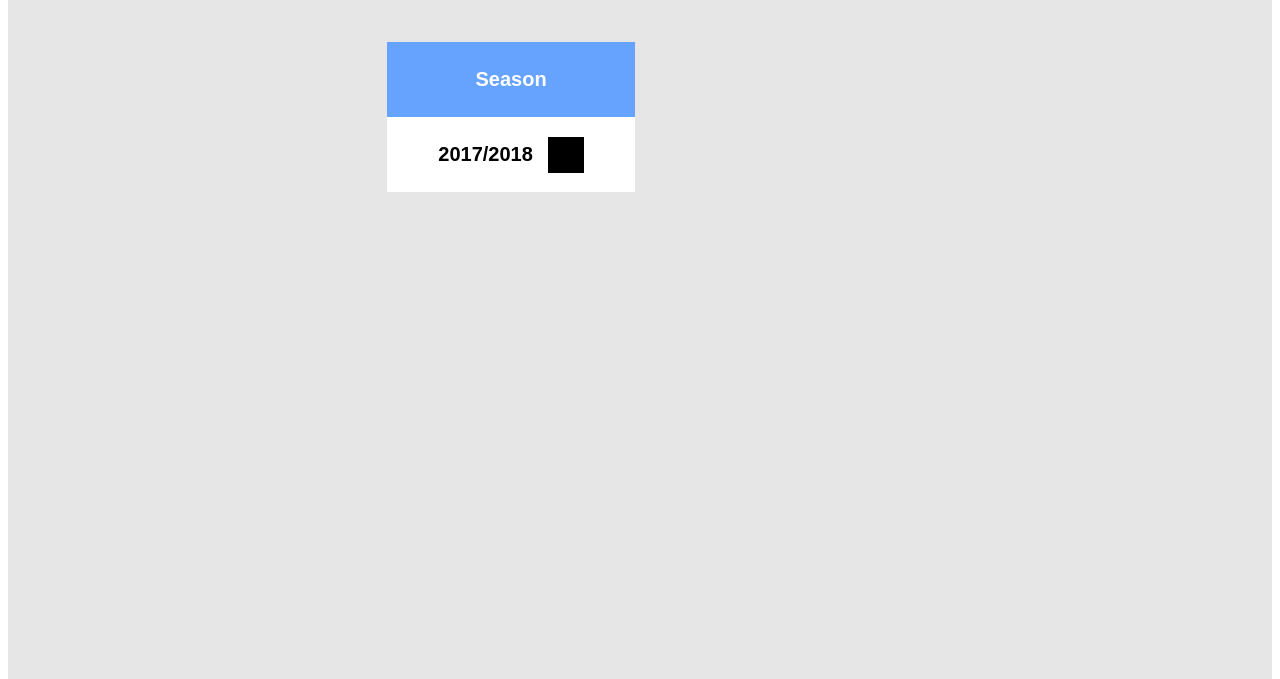
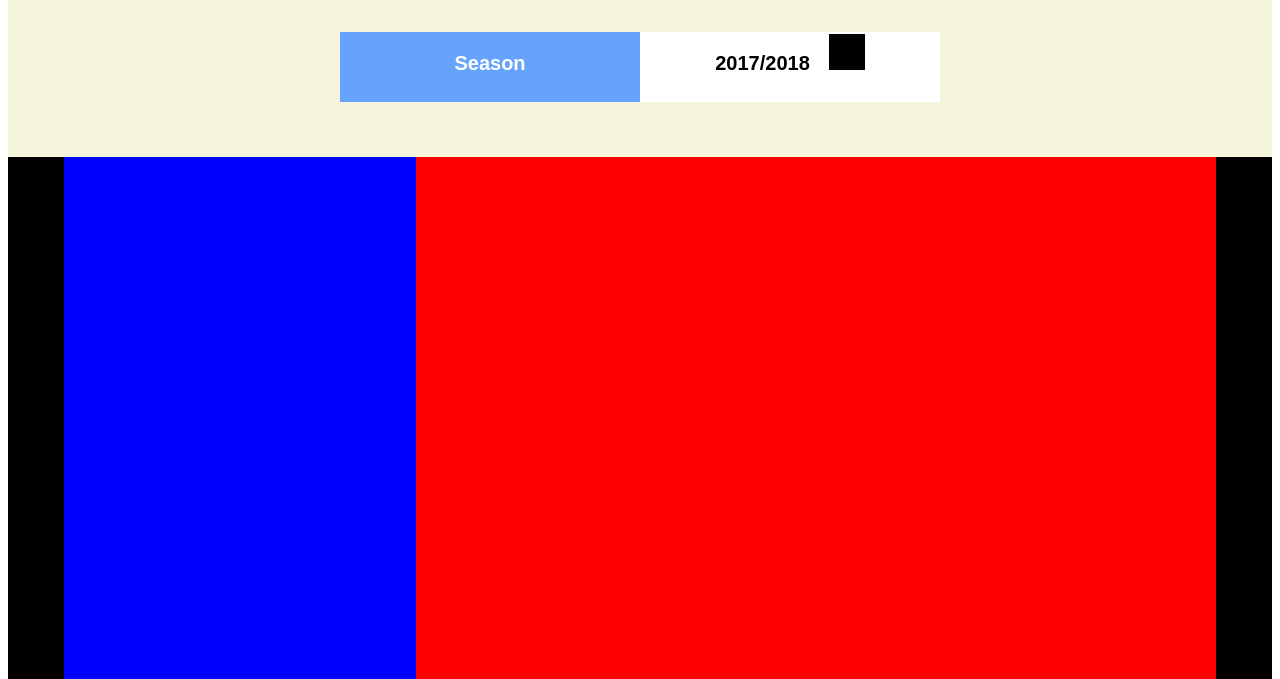
Before and after one commit to e3rosale/CSE134B, a plain HTML site: page root/hw3_part2/dashboard.html in a window 1280 px wide. Shown: the part 121-800 px from the top of the page. Drawn offline with Linux system fonts and the light colour scheme.

Commit message:
fixed a few errors in dashboard html and css

```diff
--- a/root/hw3_part2/dashboard.css
+++ b/root/hw3_part2/dashboard.css
@@ -6,13 +6,21 @@
 .logout_button {display: inline-block; margin-left: 640px;}
 
 
-.main {background-color: #e6e6e6; height: 860px; width: 100%; display: flex; justify-content: center;}
+.main {background-color: #e6e6e6; height: 1000px; width: 100%;}
 
 /* Style rules for the Season wrapper and its contents (season box and season selector) */
-.season_wrapper {height: 75px; width: 40%; margin-top: 65px;}
-.season_box {display: inline-block; background-color: #66a3ff; height: 100%; width: 49%; text-align: center; display: flex; justify-content: center; align-items: center;}
-.season_selector {display: inline-block; background-color: white; height: 100%; width: 49%; text-align: center; display: flex; justify-content: center; align-items: center;}
+.season_wrapper {height: 180px; width: 100%; background-color: beige; text-align: center; display: flex; justify-content: center; align-items: center;}
+.season_box {display: inline-block; width: 300px; height: 70px; background-color: #66a3ff;}
+.season_selector {display: inline-block; width: 300px; height: 70px; background-color: white;}
 
 .season_box p {font-family: sans-serif; font-size: 20px; color: white; font-weight: bolder;}
-.season_selector p {font-family: sans-serif; font-size: 20px; color: black; font-weight: bolder; width: auto;; display: inline-block;}
+.season_selector p {font-family: sans-serif; font-size: 20px; color: black; font-weight: bolder; width: auto; display: inline-block;}
 #selector_logo {display: inline-block; width: 30px; height: 30px; border: 1px solid black; background-color: black; border: solid; margin-left: 15px;}
+
+.team_table_wrapper {background-color: black; height: 700px; width: 100%;}
+.team_profile_block {background-color: blue; height: 600px; width: 800px; display: inline-block; position: absolute; left: 5%;}
+.team_table_block {background-color: red; height: 600px; width: 800px; display: inline-block; position: absolute; right: 5%;}
+
+
+/*.season_box {display: inline-block; background-color: #66a3ff; height: 60px; width: 300px; display: flex; justify-content: center; align-items: center;} */
+/*.season_selector {display: inline-block; background-color: white; height: 60px; width: 300px; display: flex; justify-content: center; align-items: center;}*/
--- a/root/hw3_part2/dashboard.html
+++ b/root/hw3_part2/dashboard.html
@@ -26,8 +26,22 @@
           <p>2017/2018</p>
           <div id="selector_logo"></div>
         </div>
-      <div>
-      <!-- End of season wrapper and start of team logo and at-a-glance calander -->
+      </div>
+      <!-- End of season wrapper and start of team logo and at-a-glance table -->
+      <div class="team_table_wrapper">
+        <div class="team_profile_block">
+          <div class="team_profile_name">
+          </div>
+          <div class="team_profile_logo">
+          </div>
+        </div>
+        <div class="team_table_block">
+          <div class="table_heading">
+          </div>
+          <div class="team_table">
+          </div>
+        </div>
+      </div>
     </div>
   </body>
 </html>
--- a/root/hw3_part2/main_app.css
+++ b/root/hw3_part2/main_app.css
@@ -1,7 +1,7 @@
 .header {background-color: #66a3ff; height:90px ; width: 100%; display: flex; justify-content: center; align-items: center;}
 .header #header_text {font-family: sans-serif; font-size:30px; color: white; font-weight: bolder;}
 
-.main {background-color: #e6e6e6; height: 860px; width: 100%;}
+.main {background-color: #e6e6e6; height: 1000px; width: 100%;}
 
 /*Style rules for the Register/login container that holds register box, vertical line, and login box */
 #register_login_container {background-color: #e6e6e6; height: 750px; width: 100%;}
@@ -16,4 +16,4 @@
 .header_text {font-family: sans-serif; font-size: 25px; color: white; font-weight: bolder;}
 
 form {text-align: center; margin-top: 60px;}
-.form_button {background-color: #66a3ff; color: white; width: 245px;}
+.form_button {background-color: #66a3ff; color: white;}
```
